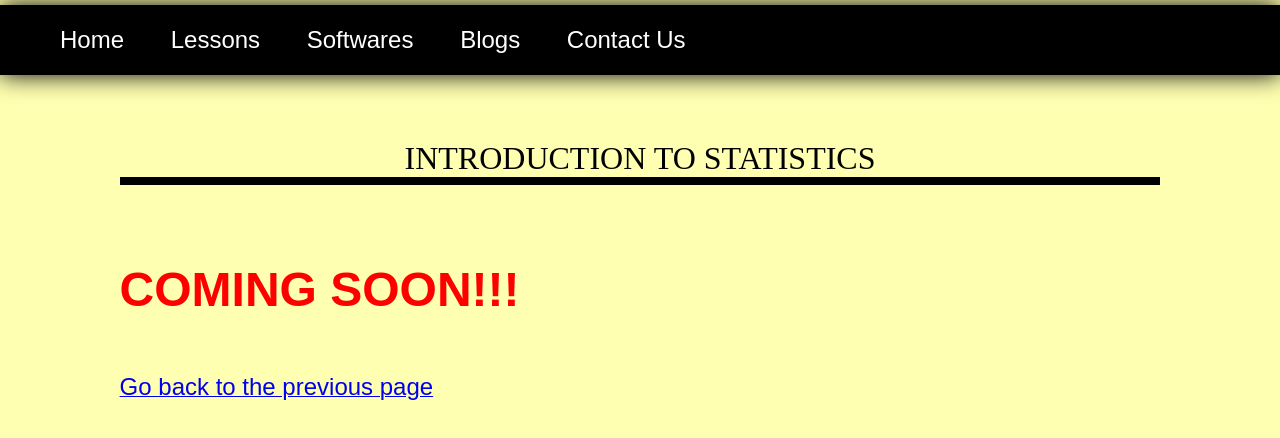
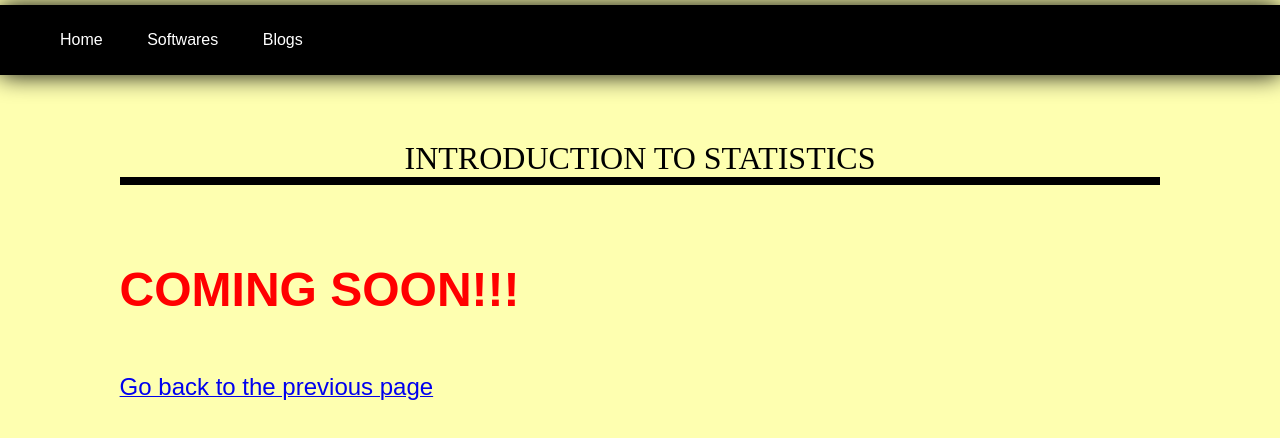
Before and after one commit to DVdilru/statlab, a plain HTML site: page z1introtostat.html in a window 1280 px wide. Shown: the top 438 px of the page. Drawn offline with Linux system fonts and the light colour scheme.

Commit message:
Update z1introtostat.html

```diff
--- a/z1introtostat.html
+++ b/z1introtostat.html
@@ -75,19 +75,15 @@ text-decoration: none;
 <nav>
 <ul>
 <li>
-<a href="index.html"> <font size="5">Home </font size></a>
+<a href="index.html"> <font size="3">Home </font size></a>
 </li>
+
 <li>
-<a href="lessons.html"> <font size="5"> Lessons </font size></a>
+<a href="softwares.html"> <font size="3"> Softwares </font size> </a>
 </li>
-<li>
-<a href="softwares.html"> <font size="5"> Softwares </font size> </a>
+<li> <a href="blogs.html"> <font size="3"> Blogs </font size> </a>
 </li>
-<li> <a href="blogs.html"> <font size="5"> Blogs </font size> </a>
-</li>
-<li>
-<a href="contact.html"> <font size="5"> Contact Us </font size> </a>
-</li>
+
 </ul>
 </nav>
 </header>
```
